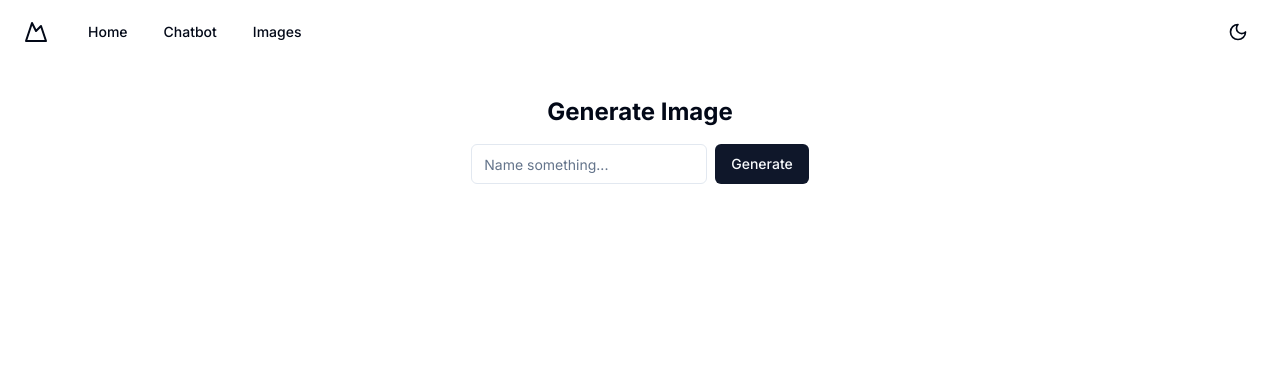
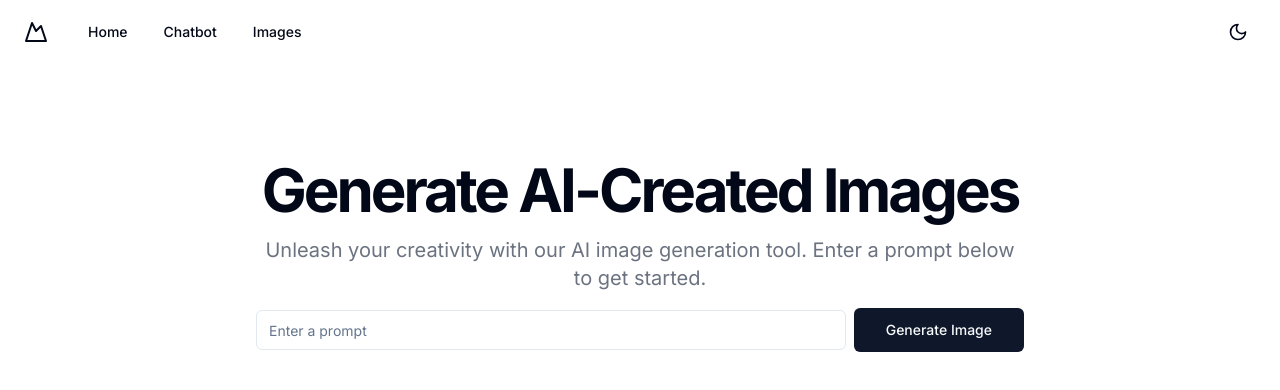
Before and after one commit to zepedroc/Whatevs, a Next.js app: page /images in a window 1280 px wide. Shown: the top 390 px of the page. Built offline with nearby package versions, Linux system fonts and the light colour scheme.

Commit message:
Improve UI of generating images

```diff
--- a/src/app/(with_navbar)/images/generate-image.tsx
+++ b/src/app/(with_navbar)/images/generate-image.tsx
@@ -1,10 +1,10 @@
 'use client';
 
-import { useState } from 'react';
+import { JSX, SVGProps, useState } from 'react';
 import Image from 'next/image';
-import { Aperture } from 'lucide-react';
 
 import { getImage } from '../../../server-actions/images';
+
 import { Button } from '@/components/ui/button';
 import { Input } from '@/components/ui/input';
 
@@ -29,23 +29,67 @@ const GenerateImage = () => {
   };
 
   return (
-    <div className="flex flex-col items-center">
-      <h1 className="text-2xl font-bold mb-4 mt-8">Generate Image</h1>
-
-      <form onSubmit={handleSubmit} className="flex items-center mb-4">
-        <Input type="text" value={input} placeholder="Name something..." onChange={handleInputChange} className="mr-2" />
-        <Button type="submit">Generate</Button>
-      </form>
-      {isLoading && (
-        <div className="animate-loading">
-          <Aperture className="m-7 h-8 w-8" />
+    <main className="flex flex-col items-center justify-center px-4 md:px-6 py-12 md:py-24">
+      <div className="max-w-3xl text-center space-y-4">
+        <h1 className="text-4xl font-bold tracking-tighter sm:text-5xl md:text-6xl">Generate AI-Created Images</h1>
+        <p className="text-gray-500 dark:text-gray-400 text-lg md:text-xl">
+          Unleash your creativity with our AI image generation tool. Enter a prompt below to get started.
+        </p>
+        <div className="flex items-center justify-center w-full space-x-2">
+          <Input className="flex-1" placeholder="Enter a prompt" type="text" onChange={handleInputChange} />
+          <Button size="lg" onClick={handleSubmit}>
+            Generate Image
+          </Button>
         </div>
-      )}
-      {currentImage && !isLoading && (
-        <Image src={currentImage} alt="Generated Image" width={400} height={400} className="rounded-lg" />
-      )}
-    </div>
+      </div>
+      <div className="mt-12 w-full max-w-2xl">
+        <div className="grid gap-6">
+          <div className="bg-white dark:bg-gray-950 rounded-lg overflow-hidden shadow-lg">
+            {isLoading && (
+              <>
+                <div className="aspect-[4/3] bg-gray-100 dark:bg-gray-800 animate-pulse">
+                  <div className="flex items-center justify-center h-full">
+                    <ImageIcon className="w-12 h-12 text-gray-500 dark:text-gray-400" />
+                  </div>
+                </div>
+                <div className="p-4 sm:p-6">
+                  <div className="flex items-center justify-between">
+                    <div className="space-y-1">
+                      <div className="h-4 w-32 bg-gray-200 dark:bg-gray-700 rounded-md animate-pulse" />
+                      <div className="h-3 w-24 bg-gray-200 dark:bg-gray-700 rounded-md animate-pulse" />
+                    </div>
+                    <div className="h-8 w-20 bg-gray-200 dark:bg-gray-700 rounded-md animate-pulse" />
+                  </div>
+                </div>
+              </>
+            )}
+            {currentImage && !isLoading && <Image src={currentImage} alt="Generated Image" height={400} width={800} />}
+          </div>
+        </div>
+      </div>
+    </main>
   );
 };
 
+function ImageIcon(props: JSX.IntrinsicAttributes & SVGProps<SVGSVGElement>) {
+  return (
+    <svg
+      {...props}
+      xmlns="http://www.w3.org/2000/svg"
+      width="24"
+      height="24"
+      viewBox="0 0 24 24"
+      fill="none"
+      stroke="currentColor"
+      strokeWidth="2"
+      strokeLinecap="round"
+      strokeLinejoin="round"
+    >
+      <rect width="18" height="18" x="3" y="3" rx="2" ry="2" />
+      <circle cx="9" cy="9" r="2" />
+      <path d="m21 15-3.086-3.086a2 2 0 0 0-2.828 0L6 21" />
+    </svg>
+  );
+}
+
 export default GenerateImage;
```
